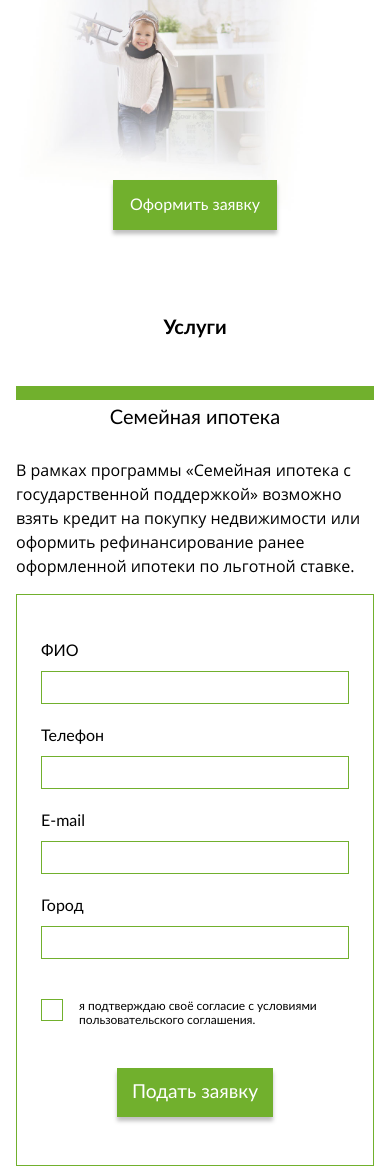
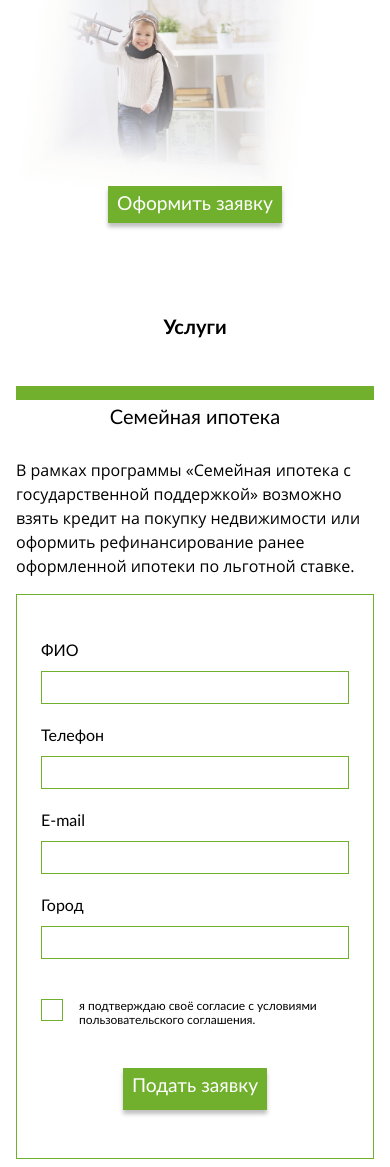
Before and after one commit to ekaterinachasovskikh94/doma_online, a website: page src/index.html in a window 390 px wide. Shown: the part 238-1405 px from the top of the page. Drawn offline with nearby package versions, Linux system fonts and the light colour scheme; files that its build step writes are made by us from their sources.

Commit message:
доработка моб версии

```diff
--- a/src/scss/organisms/form.scss
+++ b/src/scss/organisms/form.scss
@@ -23,12 +23,6 @@
 }
 .o-form__button {
   @include button-main-medium;
-    .o-footer__form-holder & {
-    @include button-main-big;
-        @media(max-width: 568px) {
-          @include button-main-small;
-      }
-  }
 }
   .o-form__label {
     .o-form__group_checked & {
--- a/src/scss/templates/preview.scss
+++ b/src/scss/templates/preview.scss
@@ -82,6 +82,6 @@ h1.t-preview__title {
 
   height: 70px;
       @media(max-width: 1200px) {
-    @include font-button-lato-small;
+    @include button-main-medium;
   }
 }
--- a/src/scss/utilities/button.scss
+++ b/src/scss/utilities/button.scss
@@ -19,13 +19,19 @@ button {
 }
 @mixin button-main-medium{
   border: 1px solid $main-color;
+  min-width: 200px;
+  text-align: center;
   background: $main-color;
   box-shadow: 0px 4px 4px rgba(0, 0, 0, 0.25);
-  padding: 14px;
+  padding: 8px;
+  height: 24px;
   color: $white;
   cursor: pointer;
   text-decoration: none;
   @include font-button-lato-medium;
+  @media(max-width: 1200px) {
+    min-width: 120px;
+  }
 }
 
 @mixin button-main-small{
```
